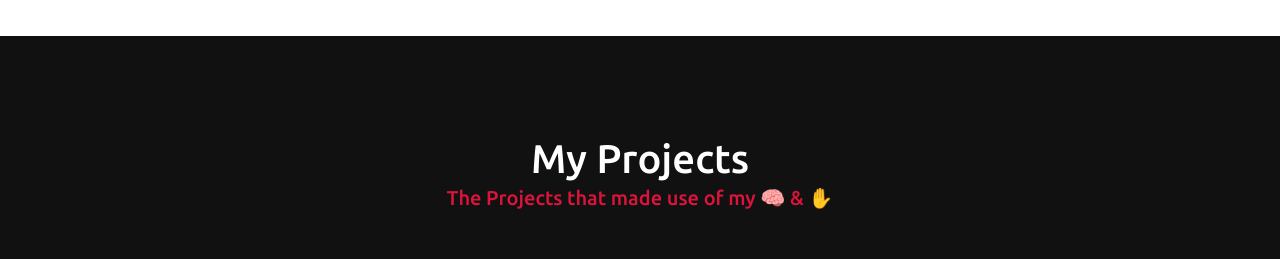
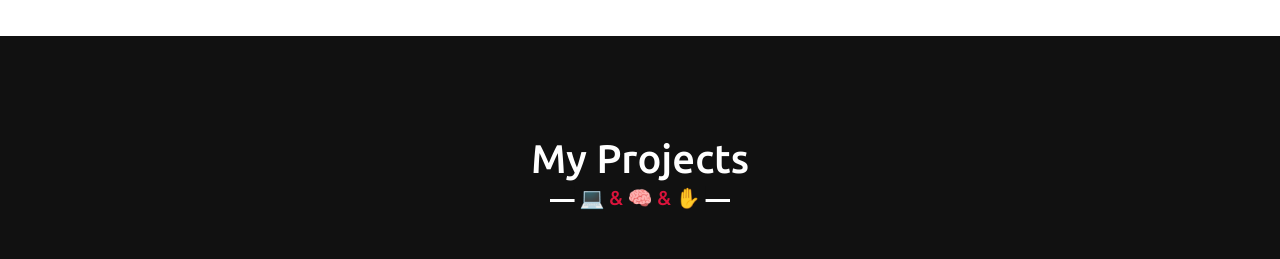
Before and after one commit to varshith-k/Varshith, a plain HTML site: page index.html in a window 1280 px wide. Shown: the part 2580-2839 px from the top of the page. Drawn offline with nearby package versions, Linux system fonts and the light colour scheme.

Commit message:
Styling Error Fix

```diff
--- a/styles/styles.css
+++ b/styles/styles.css
@@ -376,7 +376,7 @@ section .title::after{
 
 /* Projects section styling */
 .Projects .title::after{
-    content: "The Projects that made use of my 🧠 & ✋";
+    content: "💻 & 🧠 & ✋";
 }
 .Projects .carousel .card{
     background: #222;
```
